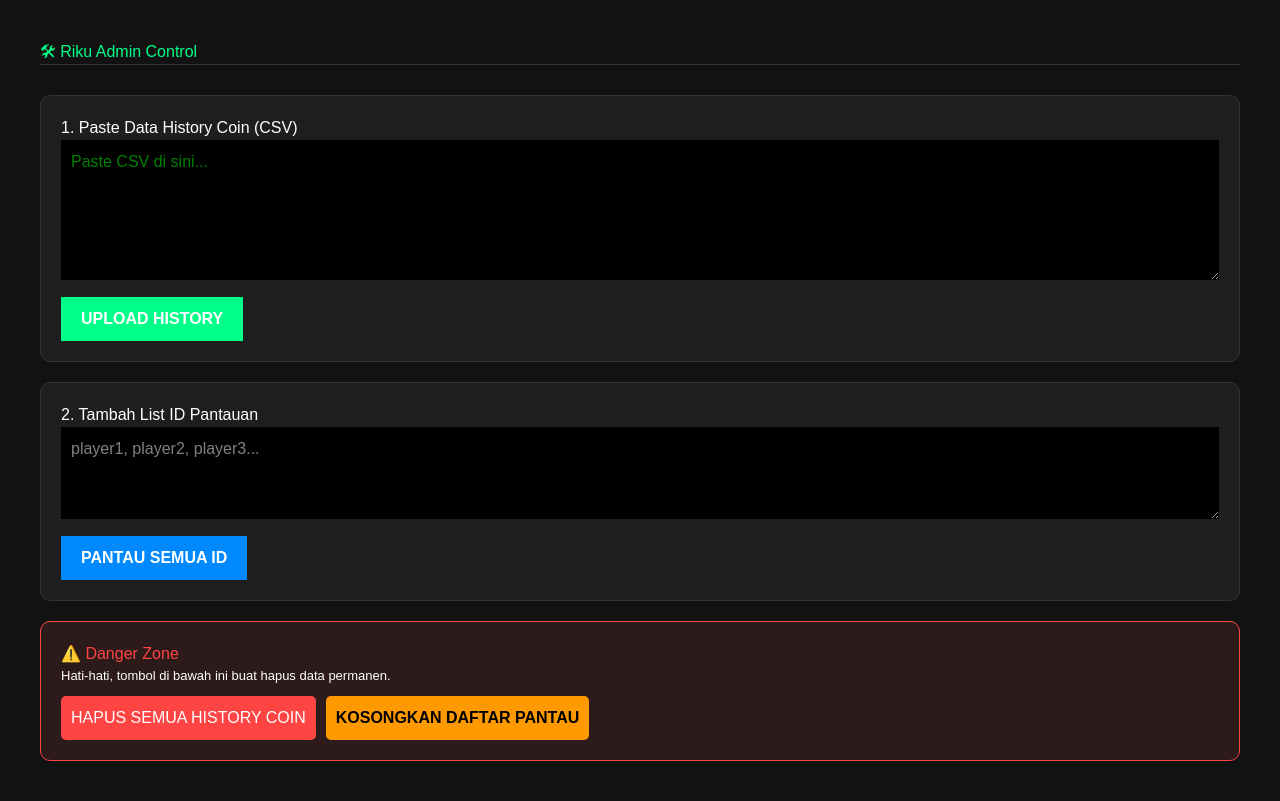
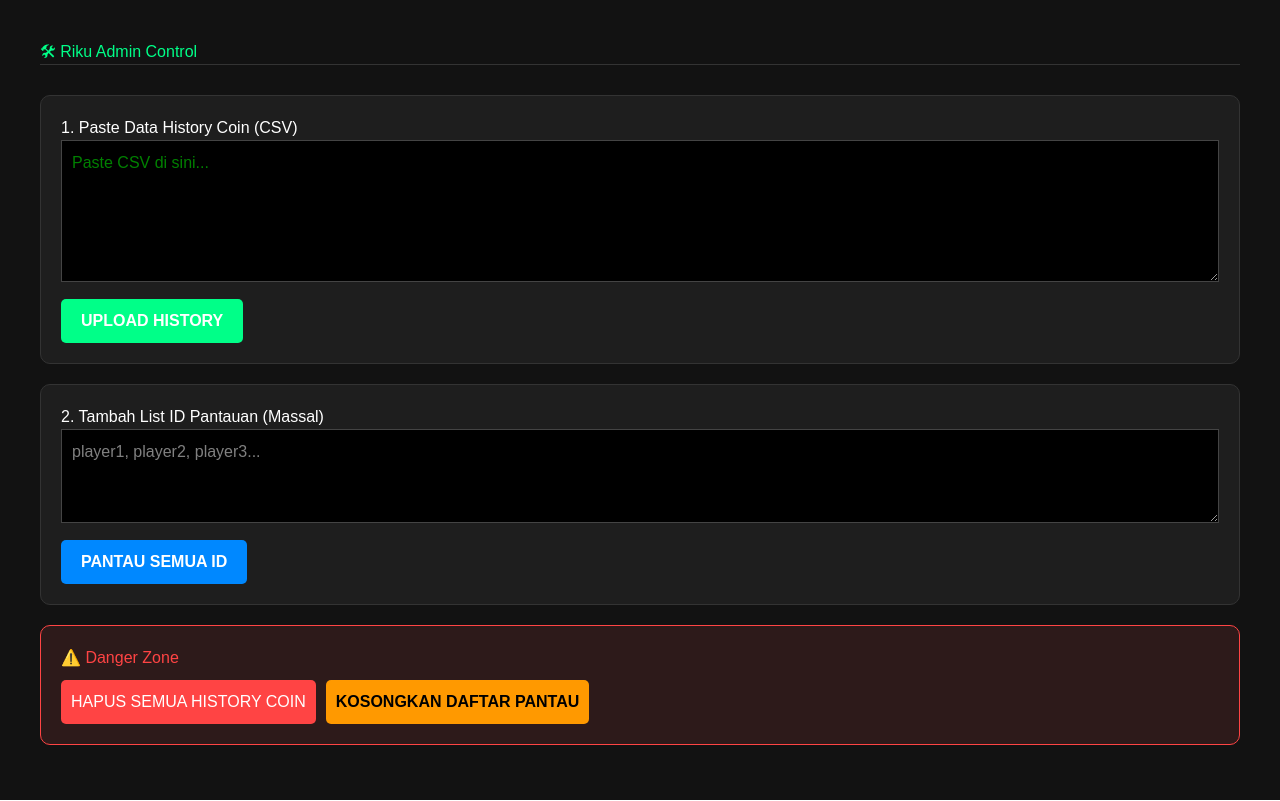
Before and after one commit to revinexiv/win-lose-app, a Next.js app: page /admin in a window 1280 px wide. Built offline with nearby package versions, Linux system fonts and the light colour scheme.

Commit message:
fix duplicate key error

```diff
--- a/app/admin/page.js
+++ b/app/admin/page.js
@@ -2,7 +2,6 @@
 import { useState } from 'react'
 import { createClient } from '@supabase/supabase-js'
 
-// JANGAN LUPA GANTI PAKE KEY LU SENDIRI
 const supabase = createClient('https://pojufnunvogdxvuiardl.supabase.co', 'eyJhbGciOiJIUzI1NiIsInR5cCI6IkpXVCJ9.eyJpc3MiOiJzdXBhYmFzZSIsInJlZiI6InBvanVmbnVudm9nZHh2dWlhcmRsIiwicm9sZSI6ImFub24iLCJpYXQiOjE3NzYxNDI4ODcsImV4cCI6MjA5MTcxODg4N30.5gr92MBKcQFraDZJTyw_2iERfjPmWU7uAnDhNWSWewc')
 
 export default function AdminPanel() {
@@ -13,7 +12,6 @@ export default function AdminPanel() {
   const handleUpload = async () => {
     if (!csvText) return alert('Isi dulu datanya, Bos!')
 
-  // 1. Ambil ID user yang lagi login
     const { data: { user } } = await supabase.auth.getUser()
     if (!user) return alert('Sesi abis, login lagi dah!')
 
@@ -21,52 +19,58 @@ const handleUpload = async () => {
     const dataToInsert = rows.slice(1).map(row => {
       const col = row.split(',')
       return {
-      "Date ": col[0]?.replace(/"/g, ''),
-      "Info": col[1]?.replace(/"/g, ''),
-      "TO": col[2]?.replace(/"/g, ''),
-      "BY": col[3]?.replace(/"/g, ''),
+        "Date ": col[0]?.replace(/"/g, '').trim(),
+        "Info": col[1]?.replace(/"/g, '').trim(),
+        "TO": col[2]?.replace(/"/g, '').trim(),
+        "BY": col[3]?.replace(/"/g, '').trim(),
         "Coin": parseFloat(col[4]) || 0,
         "Last Coin": parseFloat(col[5]) || 0,
-      "user_id": user.id // <--- INI KUNCINYA
+        "user_id": user.id
       }
     }).filter(item => item["TO"])
 
-  const { error } = await supabase.from('coin_history').insert(dataToInsert)
-  if (error) alert('Gagal: ' + error.message)
+    // Pake upsert biar ga error kalo ada data yang sama persis
+    const { error } = await supabase.from('coin_history').upsert(dataToInsert)
+    if (error) alert('Gagal Upload: ' + error.message)
     else { alert('History Berhasil Masuk!'); setCsvText(''); }
   }
 
+  // 2. Fungsi buat nambah banyak ID sekaligus (Anti Error Duplicate)
   const addMultiplePlayers = async () => {
     const { data: { user } } = await supabase.auth.getUser()
     if (!user) return alert('Login dulu!')
 
     const ids = listPlayerIds.split(/[\n,]+/).map(id => id.trim()).filter(id => id !== '')
-
-  // Tambahin user_id ke setiap player yang mau dipantau
     const dataToInsert = ids.map(id => ({
       player_id: id,
-    user_id: user.id // <--- INI JUGA PENTING
+      user_id: user.id
     }))
 
-  const { error } = await supabase.from('monitored_players').insert(dataToInsert)
+    // onConflict: player_id gunanya kalo ID udah ada, jangan dianggep error, tapi di-ignore/update aja
+    const { error } = await supabase
+      .from('monitored_players')
+      .upsert(dataToInsert, { onConflict: 'player_id' })
+
     if (error) alert('Gagal: ' + error.message)
-  else { alert('List ID Berhasil Masuk!'); setListPlayerIds(''); }
+    else { alert(`Mantap! ${ids.length} ID berhasil diproses.`); setListPlayerIds(''); }
   }
 
-  // 3. FUNGSI HAPUS (DANGER ZONE)
+  // 3. FUNGSI HAPUS (Cuma hapus punya diri sendiri)
   const clearHistory = async () => {
-    if (confirm('Yakin mau hapus SEMUA history coin? Data nggak bisa balik lagi!')) {
-      const { error } = await supabase.from('coin_history').delete().neq('id', 0) // hapus semua baris
+    const { data: { user } } = await supabase.auth.getUser()
+    if (confirm('Yakin mau hapus SEMUA history coin lu?')) {
+      const { error } = await supabase.from('coin_history').delete().eq('user_id', user.id)
       if (error) alert('Gagal hapus: ' + error.message)
-      else alert('History Coin udah bersih, Bos!')
+      else alert('History Coin lu udah bersih!')
     }
   }
 
   const clearWatchlist = async () => {
-    if (confirm('Yakin mau hapus SEMUA list ID yang dipantau?')) {
-      const { error } = await supabase.from('monitored_players').delete().neq('id', 0)
+    const { data: { user } } = await supabase.auth.getUser()
+    if (confirm('Yakin mau kosongkan daftar pantauan lu?')) {
+      const { error } = await supabase.from('monitored_players').delete().eq('user_id', user.id)
       if (error) alert('Gagal hapus: ' + error.message)
-      else alert('Daftar pantau udah kosong!')
+      else alert('Daftar pantau lu udah kosong!')
     }
   }
 
@@ -75,31 +79,23 @@ const addMultiplePlayers = async () => {
       <h1 style={{ color: '#00ff88' }}>🛠 Riku Admin Control</h1>
       <hr style={{ borderColor: '#333', marginBottom: '30px' }} />
 
-      {/* BAGIAN UPLOAD */}
       <div style={{ background: '#1e1e1e', padding: '20px', borderRadius: '10px', marginBottom: '20px', border: '1px solid #333' }}>
         <h3>1. Paste Data History Coin (CSV)</h3>
-        <textarea style={{ width: '100%', background: '#000', color: '#0f0', padding: '10px' }} rows="5" value={csvText} onChange={(e) => setCsvText(e.target.value)} placeholder='Paste CSV di sini...' />
-        <button onClick={handleUpload} style={{ marginTop: '10px', padding: '10px 20px', backgroundColor: '#00ff88', border: 'none', cursor: 'pointer', fontWeight: 'bold' }}>UPLOAD HISTORY</button>
+        <textarea style={{ width: '100%', background: '#000', color: '#0f0', padding: '10px', border: '1px solid #444' }} rows="5" value={csvText} onChange={(e) => setCsvText(e.target.value)} placeholder='Paste CSV di sini...' />
+        <button onClick={handleUpload} style={{ marginTop: '10px', padding: '10px 20px', backgroundColor: '#00ff88', border: 'none', cursor: 'pointer', fontWeight: 'bold', borderRadius: '5px' }}>UPLOAD HISTORY</button>
       </div>
 
-      {/* BAGIAN WATCHLIST */}
       <div style={{ background: '#1e1e1e', padding: '20px', borderRadius: '10px', marginBottom: '20px', border: '1px solid #333' }}>
-        <h3>2. Tambah List ID Pantauan</h3>
-        <textarea style={{ width: '100%', background: '#000', color: '#fff', padding: '10px' }} rows="3" value={listPlayerIds} onChange={(e) => setListPlayerIds(e.target.value)} placeholder="player1, player2, player3..." />
-        <button onClick={addMultiplePlayers} style={{ marginTop: '10px', padding: '10px 20px', backgroundColor: '#0088ff', color: 'white', border: 'none', cursor: 'pointer', fontWeight: 'bold' }}>PANTAU SEMUA ID</button>
+        <h3>2. Tambah List ID Pantauan (Massal)</h3>
+        <textarea style={{ width: '100%', background: '#000', color: '#fff', padding: '10px', border: '1px solid #444' }} rows="3" value={listPlayerIds} onChange={(e) => setListPlayerIds(e.target.value)} placeholder="player1, player2, player3..." />
+        <button onClick={addMultiplePlayers} style={{ marginTop: '10px', padding: '10px 20px', backgroundColor: '#0088ff', color: 'white', border: 'none', cursor: 'pointer', fontWeight: 'bold', borderRadius: '5px' }}>PANTAU SEMUA ID</button>
       </div>
 
-      {/* DANGER ZONE (HAPUS DATA) */}
       <div style={{ background: '#2d1a1a', padding: '20px', borderRadius: '10px', border: '1px solid #ff4444' }}>
         <h3 style={{ color: '#ff4444' }}>⚠️ Danger Zone</h3>
-        <p style={{ fontSize: '13px' }}>Hati-hati, tombol di bawah ini buat hapus data permanen.</p>
         <div style={{ display: 'flex', gap: '10px', marginTop: '10px' }}>
-          <button onClick={clearHistory} style={{ padding: '10px', backgroundColor: '#ff4444', color: 'white', border: 'none', cursor: 'pointer', borderRadius: '5px' }}>
-            HAPUS SEMUA HISTORY COIN
-          </button>
-          <button onClick={clearWatchlist} style={{ padding: '10px', backgroundColor: '#ff9900', color: 'black', border: 'none', cursor: 'pointer', borderRadius: '5px', fontWeight: 'bold' }}>
-            KOSONGKAN DAFTAR PANTAU
-          </button>
+          <button onClick={clearHistory} style={{ padding: '10px', backgroundColor: '#ff4444', color: 'white', border: 'none', cursor: 'pointer', borderRadius: '5px' }}>HAPUS SEMUA HISTORY COIN</button>
+          <button onClick={clearWatchlist} style={{ padding: '10px', backgroundColor: '#ff9900', color: 'black', border: 'none', cursor: 'pointer', borderRadius: '5px', fontWeight: 'bold' }}>KOSONGKAN DAFTAR PANTAU</button>
         </div>
       </div>
     </div>
```
Lines whose indentation alone changed are shown as unchanged.
